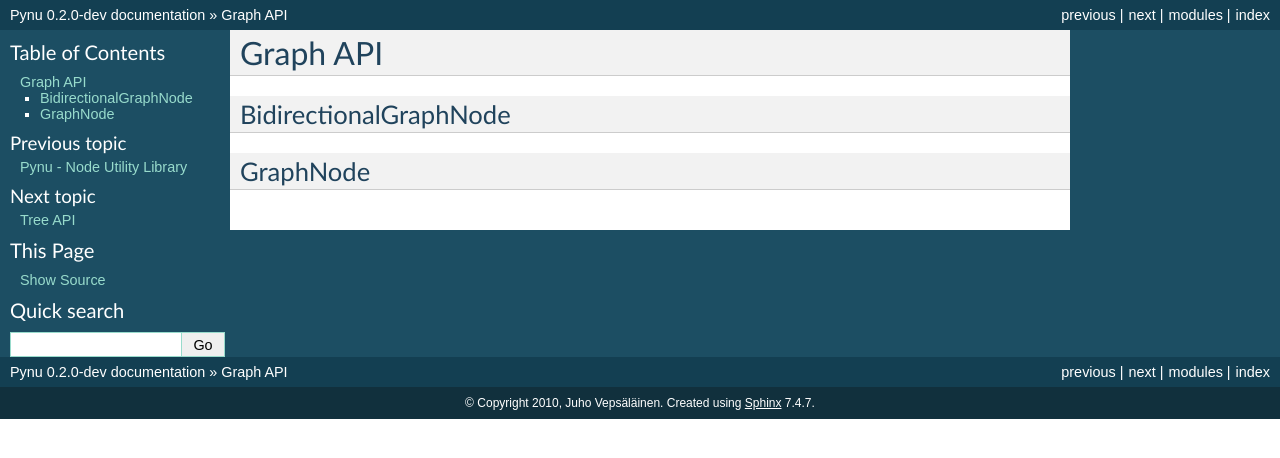
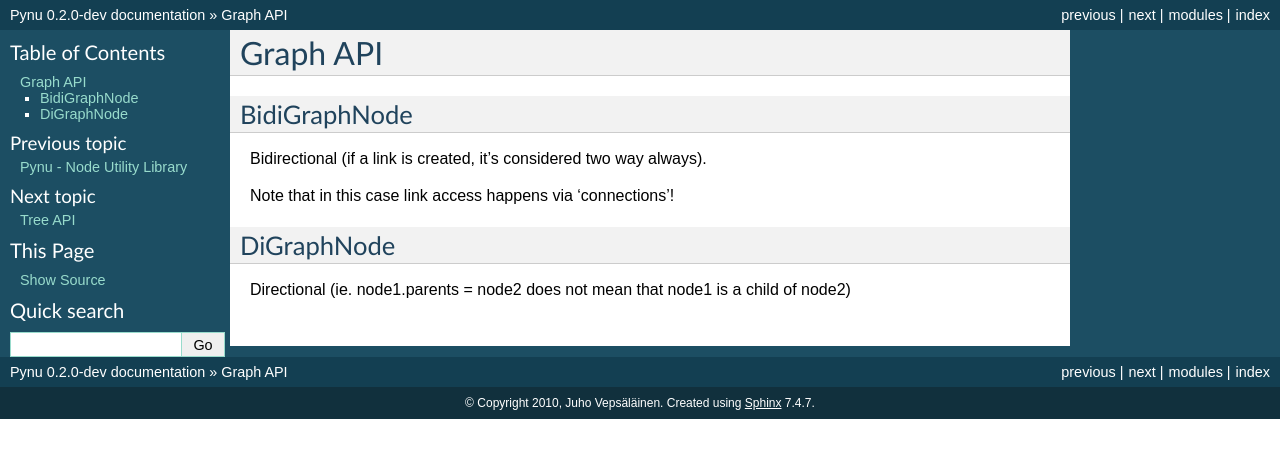
Before and after one commit to bebraw/pynu, a Sphinx documentation site: the page built from docs/graph_api.rst, in a window 1280 px wide. Shown: the top 458 px of the page. Built offline with Sphinx 7.4.7, drawn with Linux system fonts in a browser that asks for light colours.

Commit message:
Cleared up semantics of graph nodes.

```diff
--- a/docs/graph_api.rst
+++ b/docs/graph_api.rst
@@ -1,8 +1,15 @@
 Graph API
 =========
 
-BidirectionalGraphNode
-----------------------
+BidiGraphNode
+-------------
 
-GraphNode
----------
+Bidirectional (if a link is created, it's considered two way always).
+
+Note that in this case link access happens via 'connections'!
+
+DiGraphNode
+-----------
+
+Directional (ie. node1.parents = node2 does not mean that node1 is a child of
+node2)
--- a/pynu/__init__.py
+++ b/pynu/__init__.py
@@ -19,7 +19,7 @@ GNU General Public License for more details.
 You should have received a copy of the GNU General Public License
 along with this program.  If not, see http://www.gnu.org/licenses/
 """
-from graph import BidirectionalGraphNode, GraphNode
+from graph import BidiGraphNode, DiGraphNode
 from tree import TreeNode
 
 __author__ = 'Juho Vepsäläinen'
```
Also changed, not shown: 1 other file.
